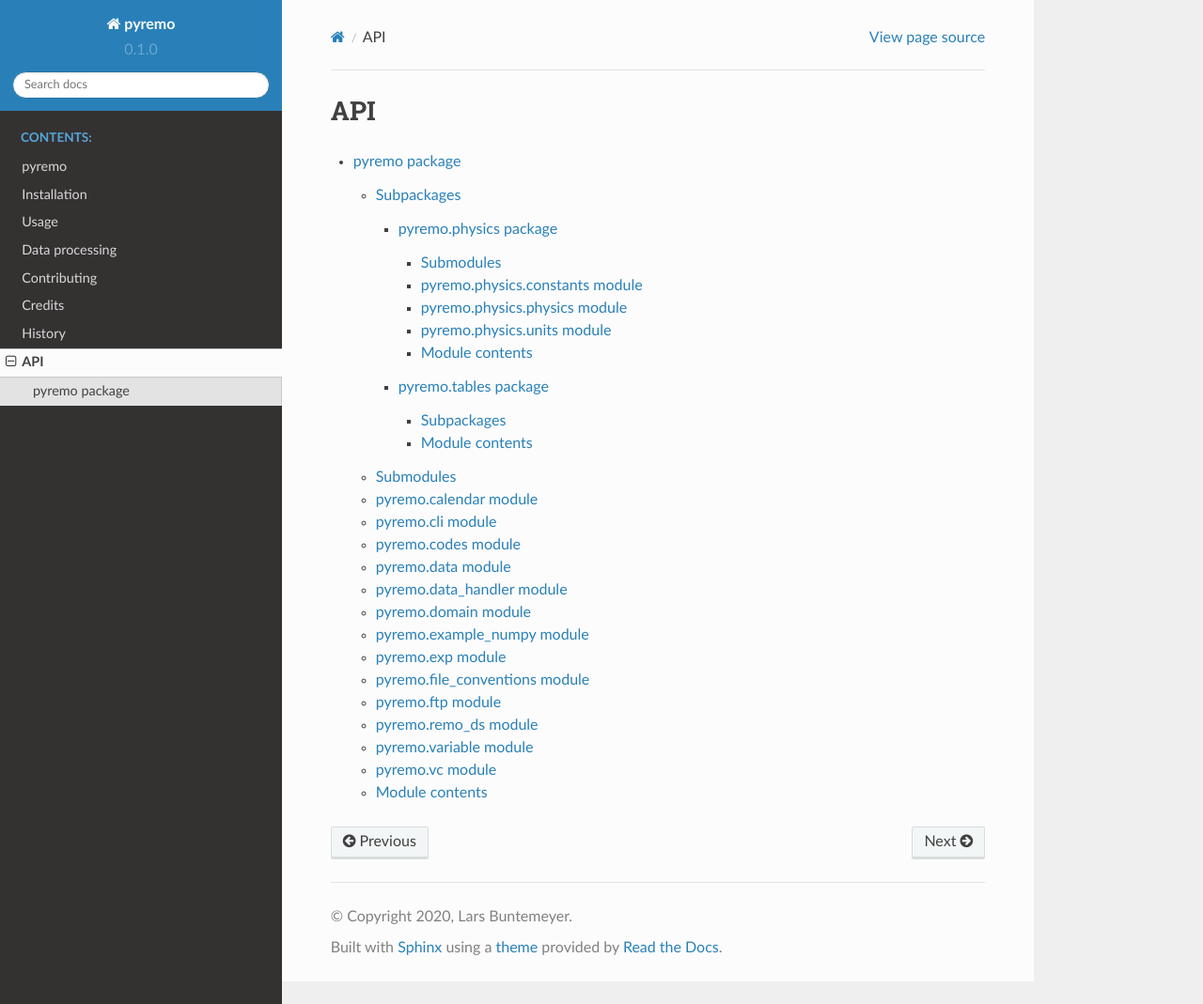
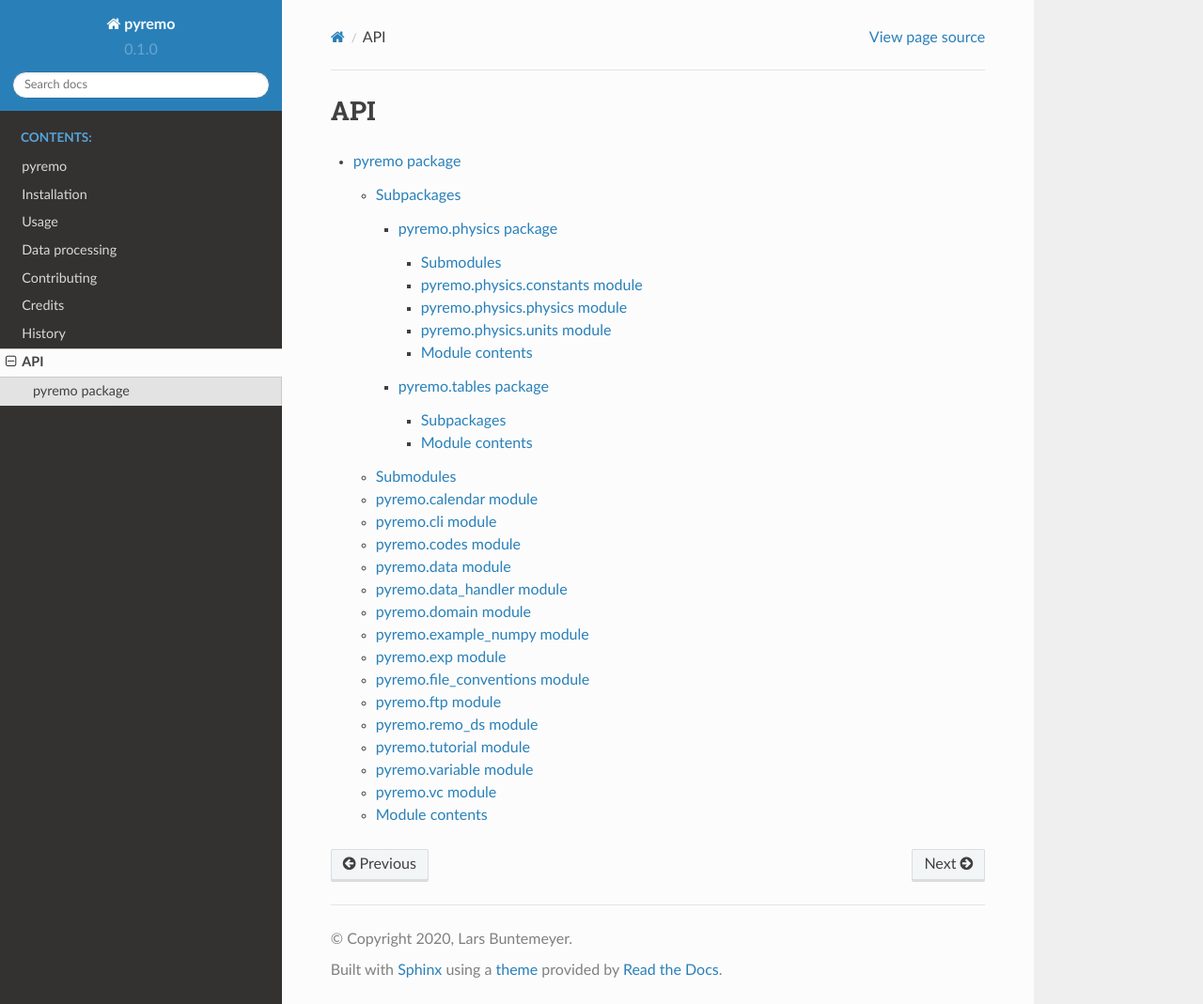
Before and after one commit to remo-rcm/pyremo, a Sphinx documentation site: the page built from docs/api.rst, in a window 1280 px wide and 1069 px high. Shown: the whole window at 94% size. Built offline with Sphinx 7.4.7 and the Read the Docs theme 2.0.0, drawn with Linux system fonts in a browser that asks for light colours; pages that are not in the unit, such as notebooks, are missing from menus.

Commit message:
added ar notebook to docs

```diff
--- a/docs/index.rst
+++ b/docs/index.rst
@@ -11,7 +11,7 @@
    domain
    processing
    remo-dataset
-   cmorization
+   ar
    contributing
    authors
    history
--- a/docs/pyremo.rst
+++ b/docs/pyremo.rst
@@ -101,6 +101,14 @@
    :undoc-members:
    :show-inheritance:
 
+pyremo.tutorial module
+----------------------
+
+.. automodule:: pyremo.tutorial
+   :members:
+   :undoc-members:
+   :show-inheritance:
+
 pyremo.variable module
 ----------------------
 
```
Also changed, not shown: 1 other file.
